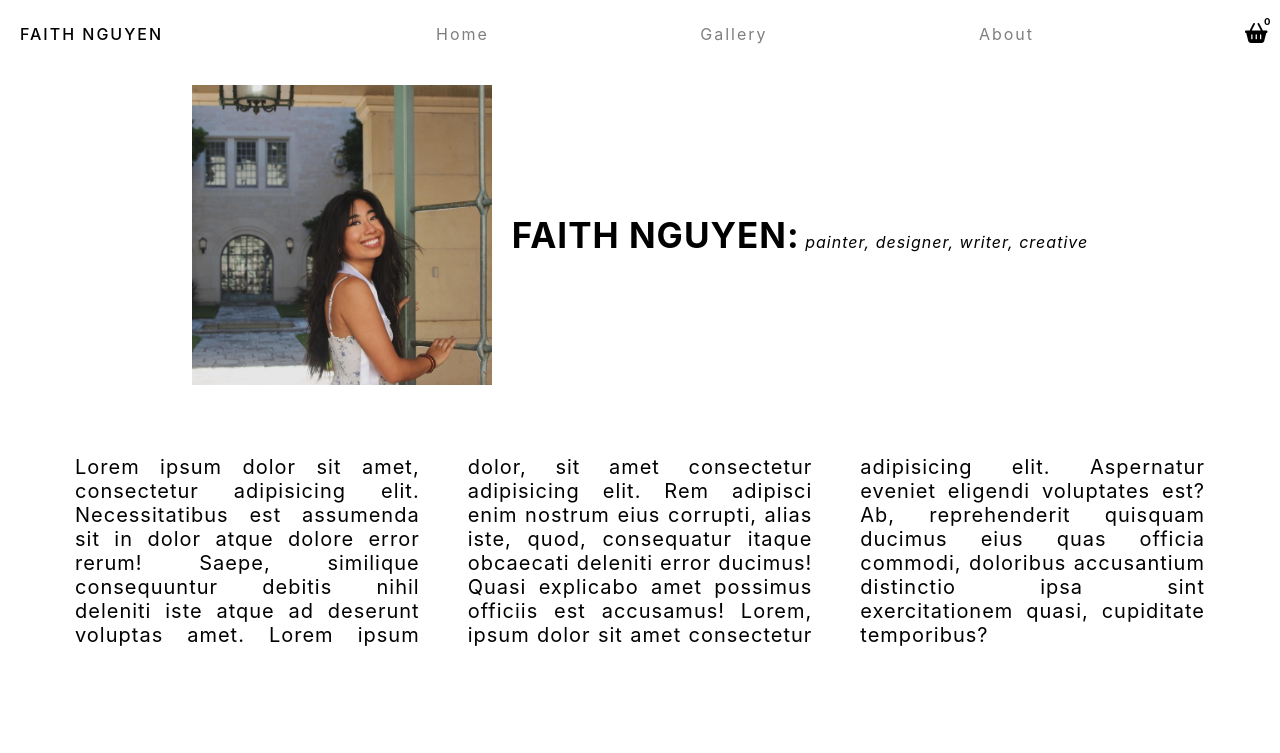
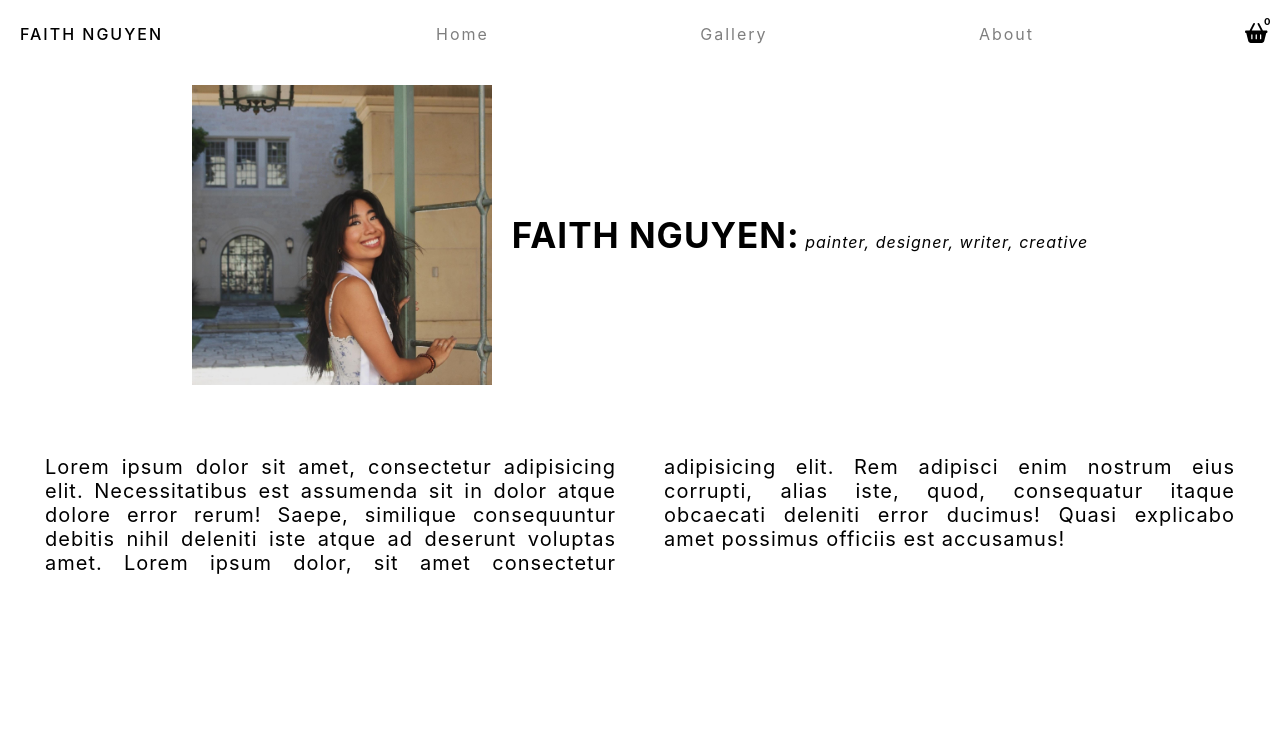
Before and after one commit to Faithvorite/nextjspersonalwebsite, a Next.js app: page /about in a window 1280 px wide. Shown: the top 753 px of the page. Built offline with nearby package versions, Linux system fonts and the light colour scheme.

Commit message:
updt abt

```diff
--- a/pages/about.jsx
+++ b/pages/about.jsx
@@ -15,7 +15,7 @@ const about = () => {
 
     <div className={styles.aboutme}>Lorem ipsum dolor sit amet, consectetur adipisicing elit. Necessitatibus est assumenda sit in dolor atque dolore error rerum! Saepe, similique consequuntur debitis nihil deleniti iste atque ad deserunt voluptas amet.
     Lorem ipsum dolor, sit amet consectetur adipisicing elit. Rem adipisci enim nostrum eius corrupti, alias iste, quod, consequatur itaque obcaecati deleniti error ducimus! Quasi explicabo amet possimus officiis est accusamus!
-    Lorem, ipsum dolor sit amet consectetur adipisicing elit. Aspernatur eveniet eligendi voluptates est? Ab, reprehenderit quisquam ducimus eius quas officia commodi, doloribus accusantium distinctio ipsa sint exercitationem quasi, cupiditate temporibus?
+
     </div>
 
     <Image className={styles.doodle} src="/img/art/paintingdoodle.png" alt="" width="500px" height="500px" />
--- a/styles/About.module.css
+++ b/styles/About.module.css
@@ -27,10 +27,11 @@
 }
 .aboutme{
     text-align: justify;
-    padding: 70px 50px 0px 50px;
+    padding: 70px 20px 0px 20px;
     font-size: 20px;
-    column-count: 3;
+    column-count: 2;
     column-gap: 3rem;
+    min-width: 350px;
 }
 .doodle {
 position:fixed;
```
